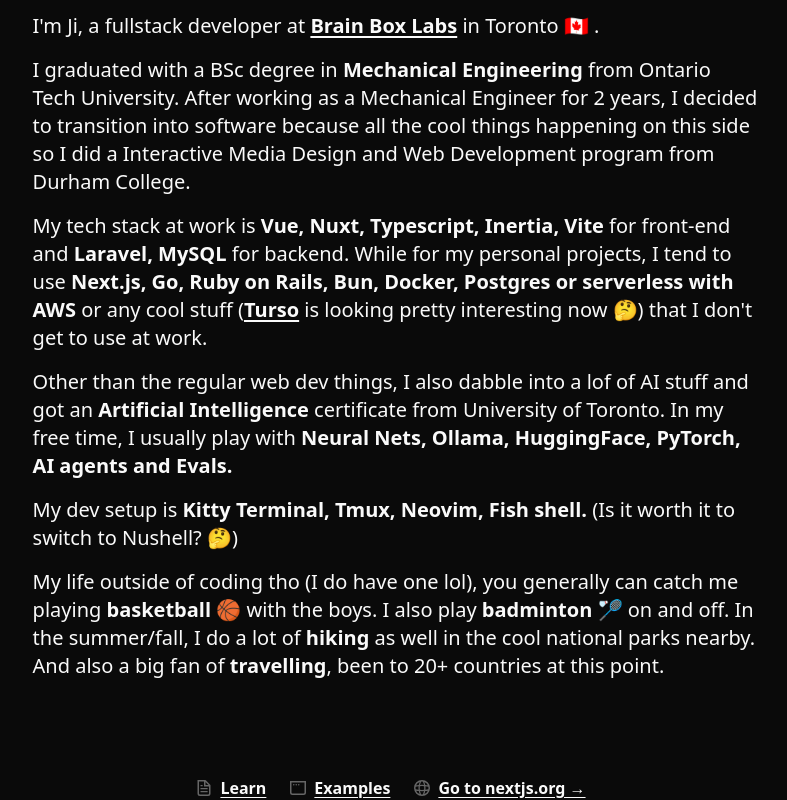
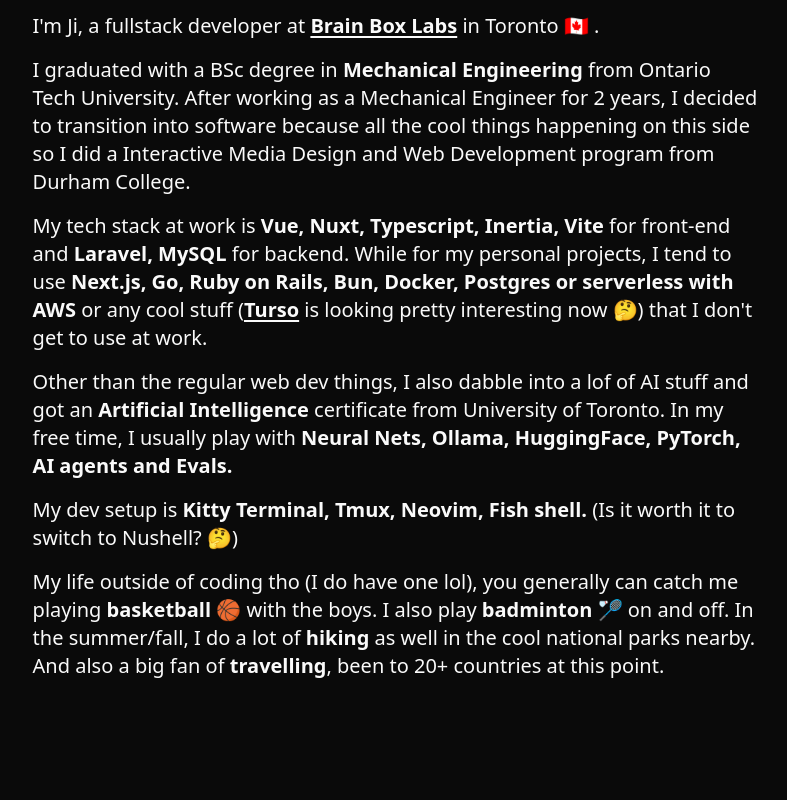
Before and after one commit to JiCui1/portfolio-v1, a Next.js app: page / in a window 1280 px wide. Shown: the part 1044-1844 px from the top of the page, without its empty margins (249-1036 px from the left). After the commit the page ends 1820 px from the top, so only its background shows below. Built offline with nearby package versions, Linux system fonts and the light colour scheme; a web font is replaced by a local one.

Commit message:
hidding footer

```diff
--- a/app/page.tsx
+++ b/app/page.tsx
@@ -101,7 +101,7 @@
             </Card>
         </section>
       </main>
-      <footer className="row-start-3 flex gap-6 flex-wrap items-center justify-center">
+      <footer className="row-start-3 flex gap-6 flex-wrap items-center justify-center hidden">
         <a
           className="flex items-center gap-2 hover:underline hover:underline-offset-4"
           href="https://nextjs.org/learn?utm_source=create-next-app&utm_medium=appdir-template-tw&utm_campaign=create-next-app"
```
